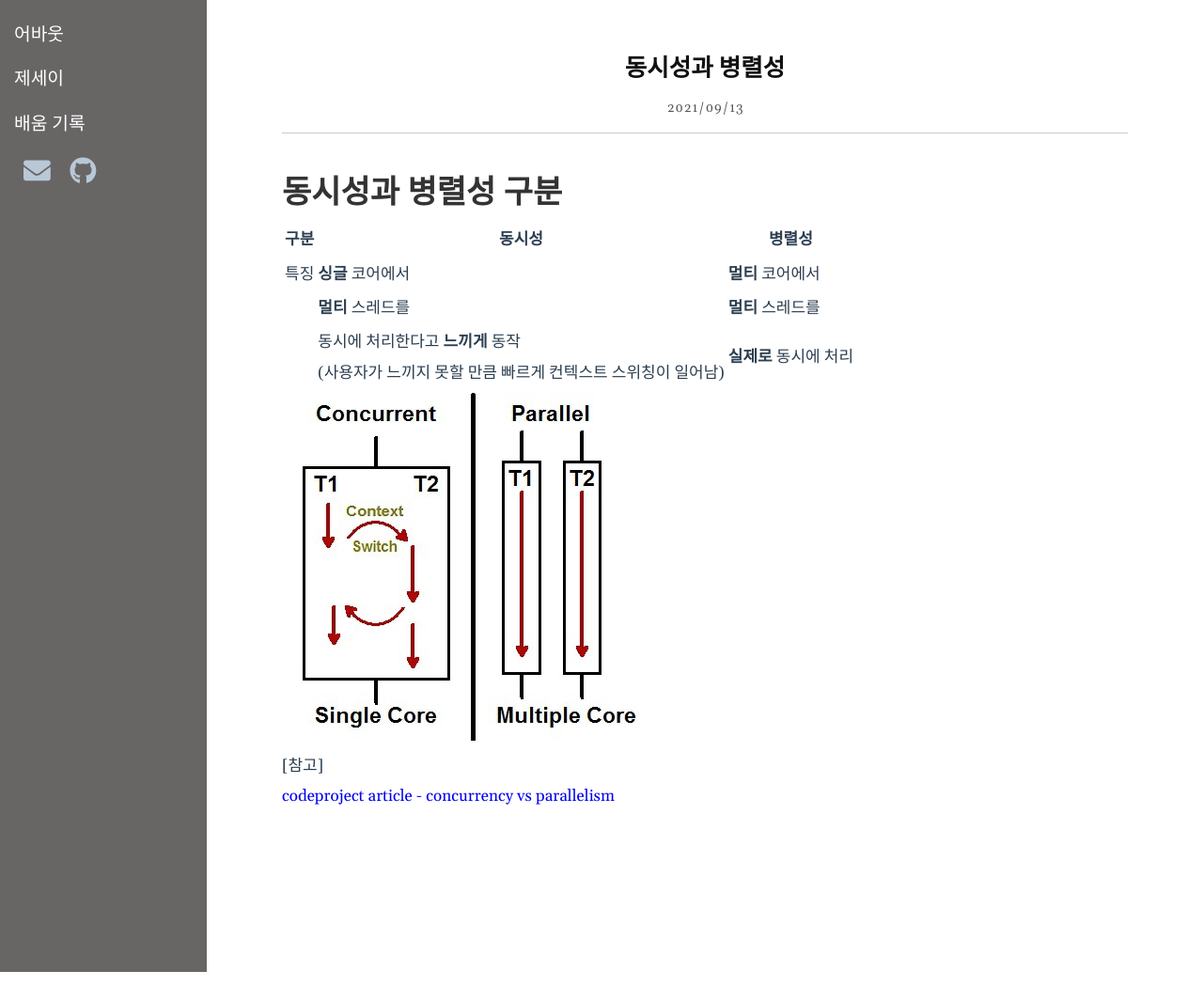
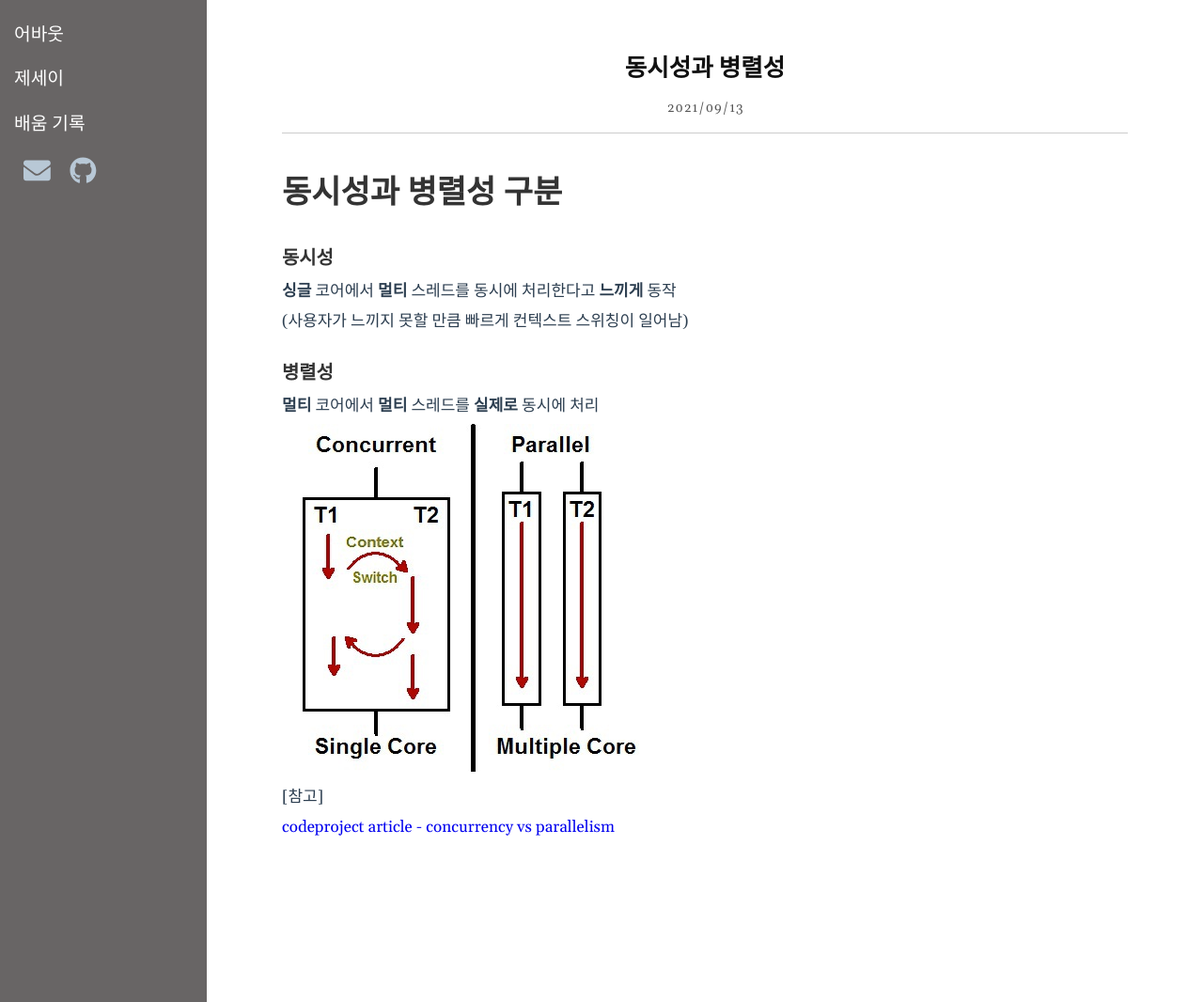
Before and after one commit to jerry92k/jerry92k.github.io, a Jekyll site: the page built from _posts/java/2021-09-13-동시성과 병렬성.md, in a window 1280 px wide. Shown: the whole page at 94% size. Built offline with Jekyll 4.4.1, drawn with Linux system fonts in a browser that asks for light colours; nearby versions of some CDN libraries; comment, search, counter and statistics services are not loaded; before the commit the page ends 1034 px from its top, so only the background shows below that.

Commit message:
표를 글로 수정

```diff
--- a/_posts/java/2021-09-13-동시성과 병렬성.md
+++ b/_posts/java/2021-09-13-동시성과 병렬성.md
@@ -6,12 +6,12 @@ categories: java
 ---
 
 # 동시성과 병렬성 구분
+### 동시성
+**싱글** 코어에서 **멀티** 스레드를 동시에 처리한다고 **느끼게** 동작<br />(사용자가 느끼지 못할 만큼 빠르게 컨텍스트 스위칭이 일어남)
 
-| 구분 | 동시성                                                      | 병렬성               |
-| ---- | ---------------------------------------------------------| ------------------- |
-| 특징  | **싱글** 코어에서                                            | **멀티** 코어에서      |
-|      | **멀티** 스레드를                                            | **멀티** 스레드를      |
-|      | 동시에 처리한다고 **느끼게** 동작<br />(사용자가 느끼지 못할 만큼 빠르게 컨텍스트 스위칭이 일어남) | **실제로** 동시에 처리 |
+### 병렬성
+**멀티** 코어에서 **멀티** 스레드를  **실제로** 동시에 처리
+
 
 ![alt text](/public/img/2021-09-13-concurrency-parellelism-1.png)
 
```
